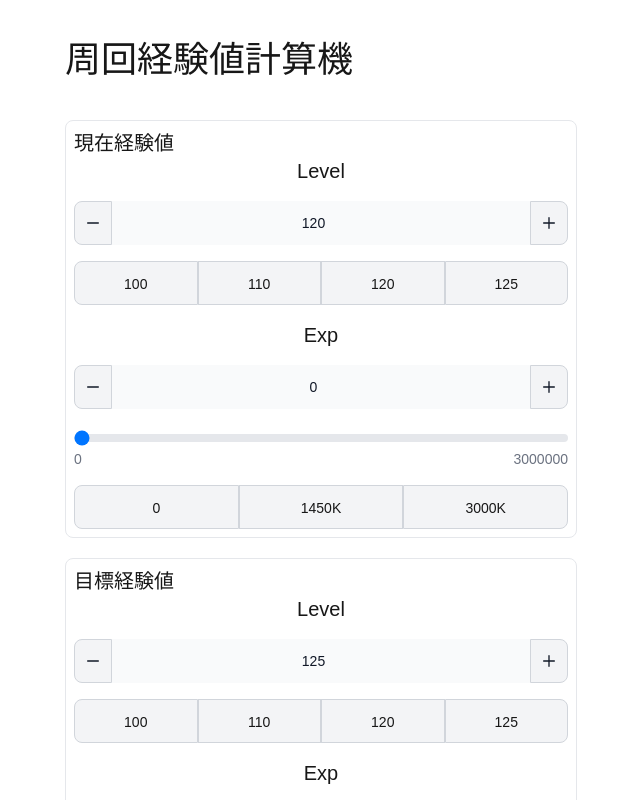
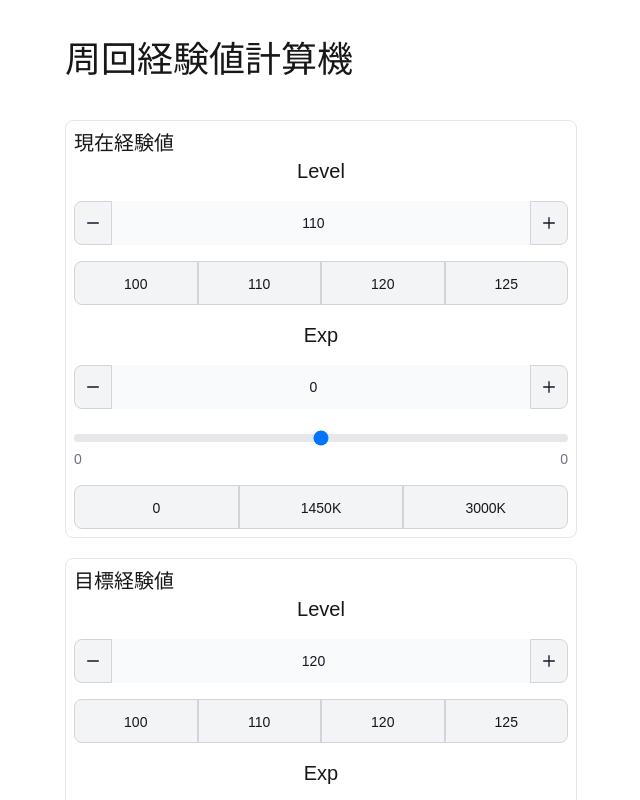
Before and after one commit to kanade2001/azurlane-webtool, a Next.js app: page /exp-calculator in a window 1280 px wide. Shown: the top 800 px of the page, without its empty margins (319-959 px from the left). Built offline with nearby package versions, Linux system fonts and the light colour scheme.

Commit message:
Feat-Hooksを作成

```diff
--- /dev/null
+++ b/src/app/exp-calculator/_components/exp-field/hooks.ts
@@ -0,0 +1,23 @@
+"use client";
+
+import { useState } from "react";
+
+export const useExp = (defaultLevel: number) => {
+  const [level, setLevel] = useState<number>(defaultLevel);
+  const [exp, setExp] = useState<number>(0);
+  const [maxExp, setMaxExp] = useState<number>(0);
+
+  const handleLevel = (level: number) => {
+    setLevel(level);
+    setMaxExp(level * 10000);
+    console.log(maxExp);
+  };
+
+  return {
+    level,
+    exp,
+    maxExp,
+    handleLevel,
+    setExp,
+  };
+};
--- a/src/app/exp-calculator/_components/exp-field/index.tsx
+++ b/src/app/exp-calculator/_components/exp-field/index.tsx
@@ -1,16 +1,18 @@
 import { NumberInputWithButton, SlideInput } from "@/components/field";
 import { LineButton } from "@/components/button";
+import { useExp } from "./hooks";
 
 interface ExpFieldProps {
+  id: string;
   label: string;
-  level: number;
-  setLevel: (level: number) => void;
-  exp: number;
-  setExp: (exp: number) => void;
-  max_exp: number;
+  defualtLevel: number;
 }
 
 export default function ExpField(props: ExpFieldProps) {
+  const { level, exp, maxExp, handleLevel, setExp } = useExp(
+    props.defualtLevel,
+  );
+
   return (
     <div className="mb-5 rounded-lg border p-2">
       <h2 className="text-xl">{props.label}</h2>
@@ -19,36 +21,36 @@ export default function ExpField(props: ExpFieldProps) {
         <NumberInputWithButton
           id="level"
           max_width="full"
-          value={props.level}
-          setValue={(value) => props.setLevel(value)}
+          value={level}
+          setValue={(value) => handleLevel(value)}
         />
         <LineButton
           buttons={[
-            { label: "100", onClick: () => props.setLevel(100) },
-            { label: "110", onClick: () => props.setLevel(110) },
-            { label: "120", onClick: () => props.setLevel(120) },
-            { label: "125", onClick: () => props.setLevel(125) },
+            { label: "100", onClick: () => handleLevel(100) },
+            { label: "110", onClick: () => handleLevel(110) },
+            { label: "120", onClick: () => handleLevel(120) },
+            { label: "125", onClick: () => handleLevel(125) },
           ]}
         />
         <h3 className="text-xl">Exp</h3>
         <NumberInputWithButton
           id="exp"
           max_width="full"
-          value={props.exp}
-          setValue={(value) => props.setExp(value)}
+          value={exp}
+          setValue={(value) => setExp(value)}
         />
         <SlideInput
-          value={props.exp}
-          onChange={(exp) => props.setExp(exp)}
+          value={exp}
+          onChange={(exp) => setExp(exp)}
           min_value={0}
-          max_value={props.max_exp}
+          max_value={maxExp}
           show_label
         />
         <LineButton
           buttons={[
-            { label: "0", onClick: () => props.setExp(0) },
-            { label: "1450K", onClick: () => props.setExp(1450000) },
-            { label: "3000K", onClick: () => props.setExp(3000000) },
+            { label: "0", onClick: () => setExp(0) },
+            { label: "1450K", onClick: () => setExp(1450000) },
+            { label: "3000K", onClick: () => setExp(3000000) },
           ]}
         />
       </div>
--- a/src/app/exp-calculator/page.tsx
+++ b/src/app/exp-calculator/page.tsx
@@ -1,52 +1,14 @@
 "use client";
 
-import { useReducer } from "react";
-import { ExpCalculatorReducer } from "./_types/reducer";
 import { ExpField, PreferenceField } from "./_components";
 
 export default function ExpCalculatorPage() {
-  const [state, dispatch] = useReducer(ExpCalculatorReducer, {
-    current_level: 120,
-    current_exp: 0,
-    current_max_exp: 3000000,
-    target_level: 125,
-    target_exp: 0,
-    target_max_exp: 3000000,
-  });
-
-  const setCurrentLevel = (level: number) => {
-    dispatch({ type: "SET_LEVEL", payload: { field: "current", level } });
-  };
-  const setCurrentExp = (exp: number) => {
-    dispatch({ type: "SET_EXP", payload: { field: "current", exp } });
-  };
-  const setTargetLevel = (level: number) => {
-    dispatch({ type: "SET_LEVEL", payload: { field: "target", level } });
-  };
-  const setTargetExp = (exp: number) => {
-    dispatch({ type: "SET_EXP", payload: { field: "target", exp } });
-  };
-
   return (
     <div className="px-5">
       <div className="mx-auto min-h-screen max-w-lg">
         <h1 className="my-10 text-4xl">周回経験値計算機</h1>
-        <ExpField
-          label="現在経験値"
-          level={state.current_level}
-          exp={state.current_exp}
-          max_exp={state.current_max_exp}
-          setLevel={setCurrentLevel}
-          setExp={setCurrentExp}
-        />
-        <ExpField
-          label="目標経験値"
-          level={state.target_level}
-          exp={state.target_exp}
-          max_exp={state.target_max_exp}
-          setLevel={setTargetLevel}
-          setExp={setTargetExp}
-        />
+        <ExpField id="current_exp" label="現在経験値" defualtLevel={110} />
+        <ExpField id="target_exp" label="目標経験値" defualtLevel={120} />
         <PreferenceField label="周回設定" />
         <div className="mb-5 rounded-lg border p-2">
           <h2 className="text-xl">周回設定</h2>
```
